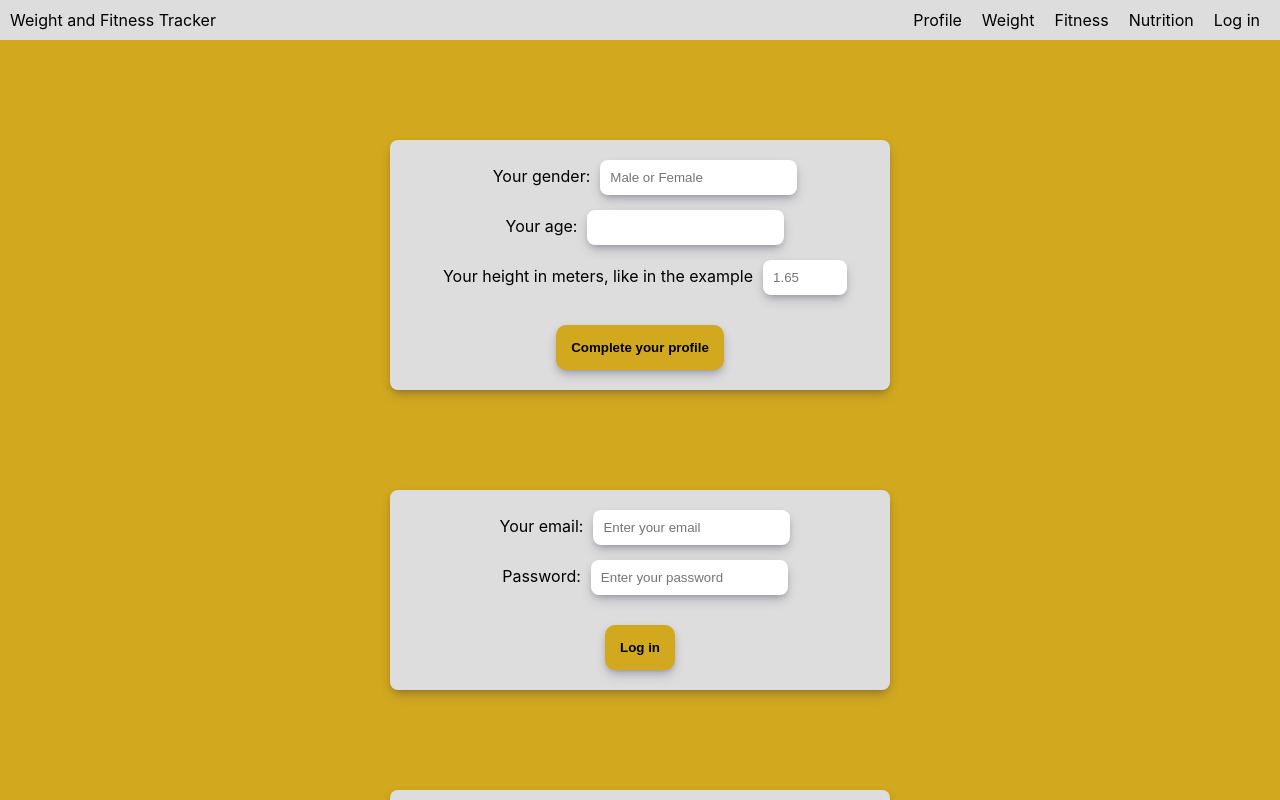
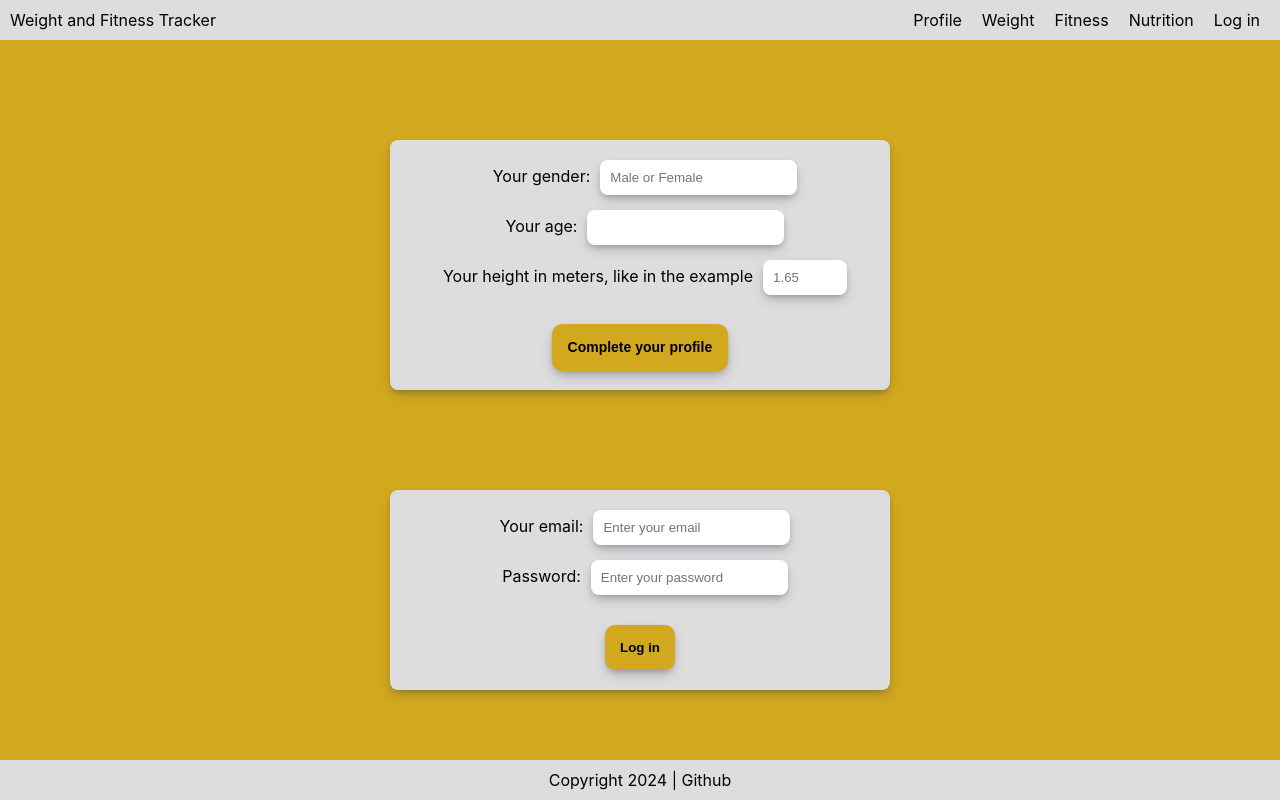
Before and after one commit to jelena2803/Weight-fitness-tracker, a React (Create React App) app: page / in a window 1280 px wide. In both pictures the pointer is over the button "Complete your profile". Shown: the top 800 px of the page. Built offline with nearby package versions, Linux system fonts and the light colour scheme.

Commit message:
footer position changed

```diff
--- a/src/App.css
+++ b/src/App.css
@@ -41,7 +41,7 @@ nav li, span {
 }
 
 footer {
- position: relative;
+ position: absolute;
  bottom: 0;
  height: 40px;
  width: 100%;
@@ -83,6 +83,10 @@ border: none;
   font-weight: bold;
 }
 
+button:hover {
+  scale: 1.05;
+}
+
 .init-profile-form input, label {
   padding: 10px;
 }
```
